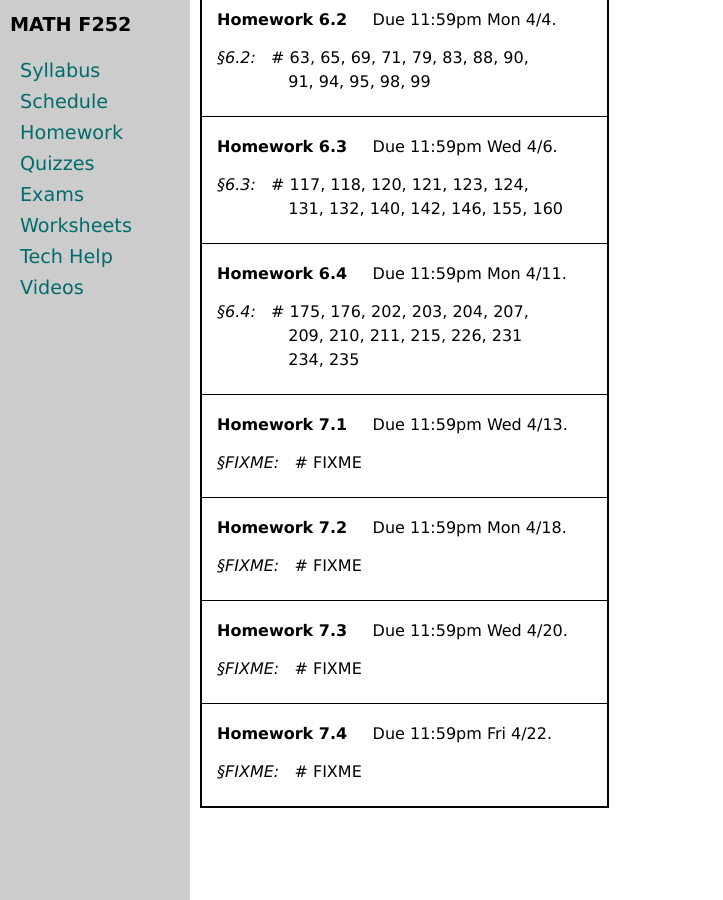
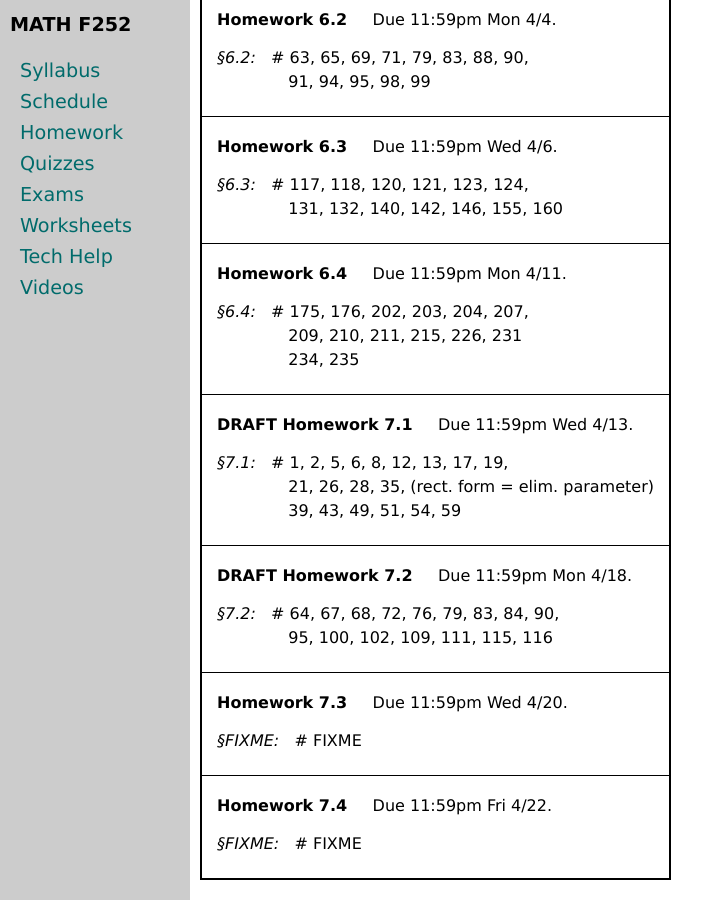
Before and after one commit to uaf-math/calc2, a Jekyll site: the page built from homework.md, in a window 1280 px wide and 900 px high, scrolled down 3626 px. Shown: the whole window, without its empty margins (0-723 px from the left). Built offline with Jekyll 4.4.1, drawn with Linux system fonts in a browser that asks for light colours.

Commit message:
post 7.1 and 7.2 draft homework problems

```diff
--- a/_data/homework.yml
+++ b/_data/homework.yml
@@ -162,16 +162,19 @@ homework:
     problems: 175, 176, 202, 203, 204, 207,
     cont: 209, 210, 211, 215, 226, 231
     contcont: 234, 235
-- name: Homework 7.1
+- name: DRAFT Homework 7.1
   due: 11:59pm Wed 4/13
   sections:
-  - section: FIXME
-    problems: FIXME
-- name: Homework 7.2
+  - section: 7.1
+    problems: 1, 2, 5, 6, 8, 12, 13, 17, 19,
+    cont: 21, 26, 28, 35, (rect. form = elim. parameter)
+    contcont: 39, 43, 49, 51, 54, 59
+- name: DRAFT Homework 7.2
   due: 11:59pm Mon 4/18
   sections:
-  - section: FIXME
-    problems: FIXME
+  - section: 7.2
+    problems: 64, 67, 68, 72, 76, 79, 83, 84, 90,
+    cont: 95, 100, 102, 109, 111, 115, 116
 - name: Homework 7.3
   due: 11:59pm Wed 4/20
   sections:
```
